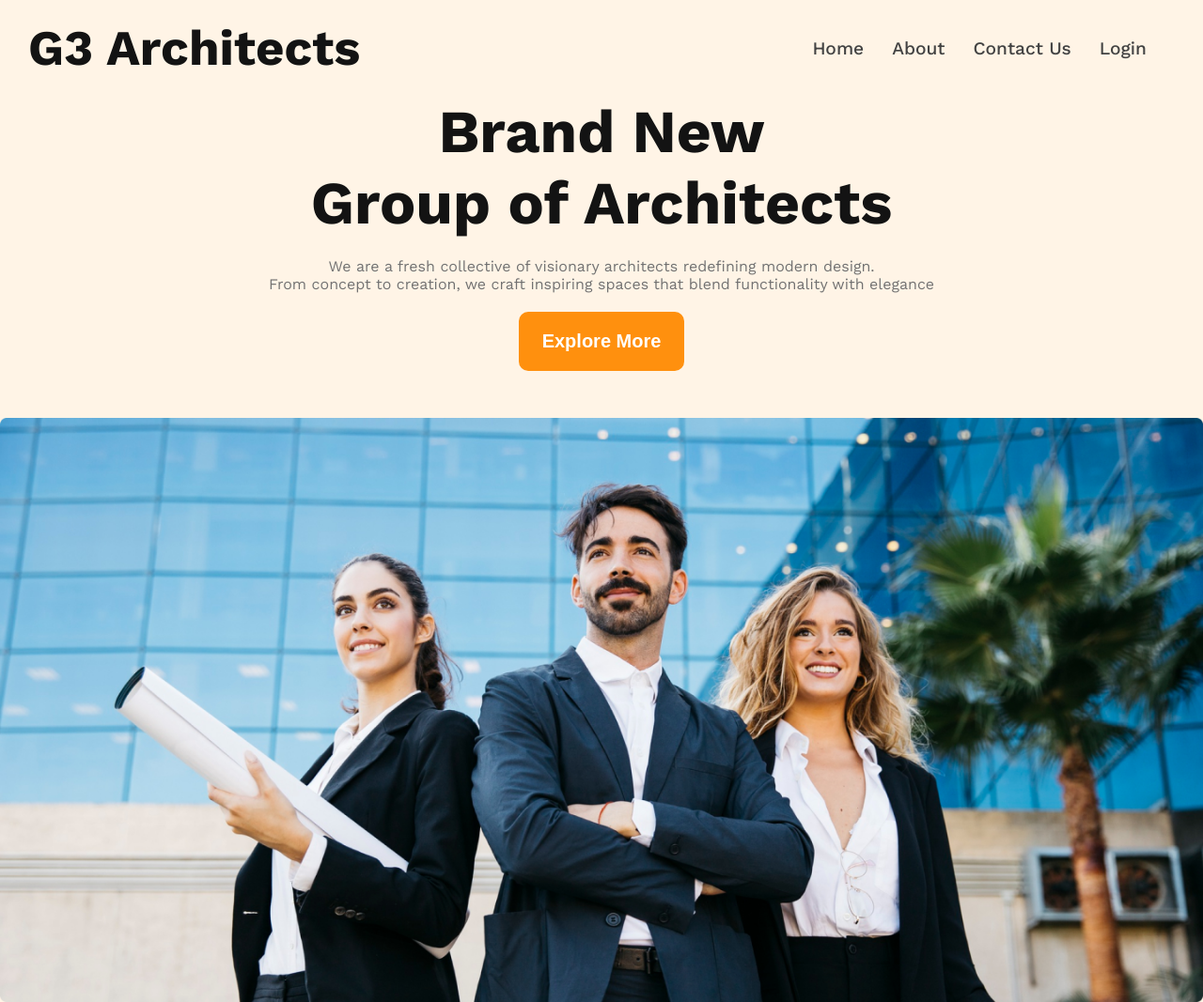
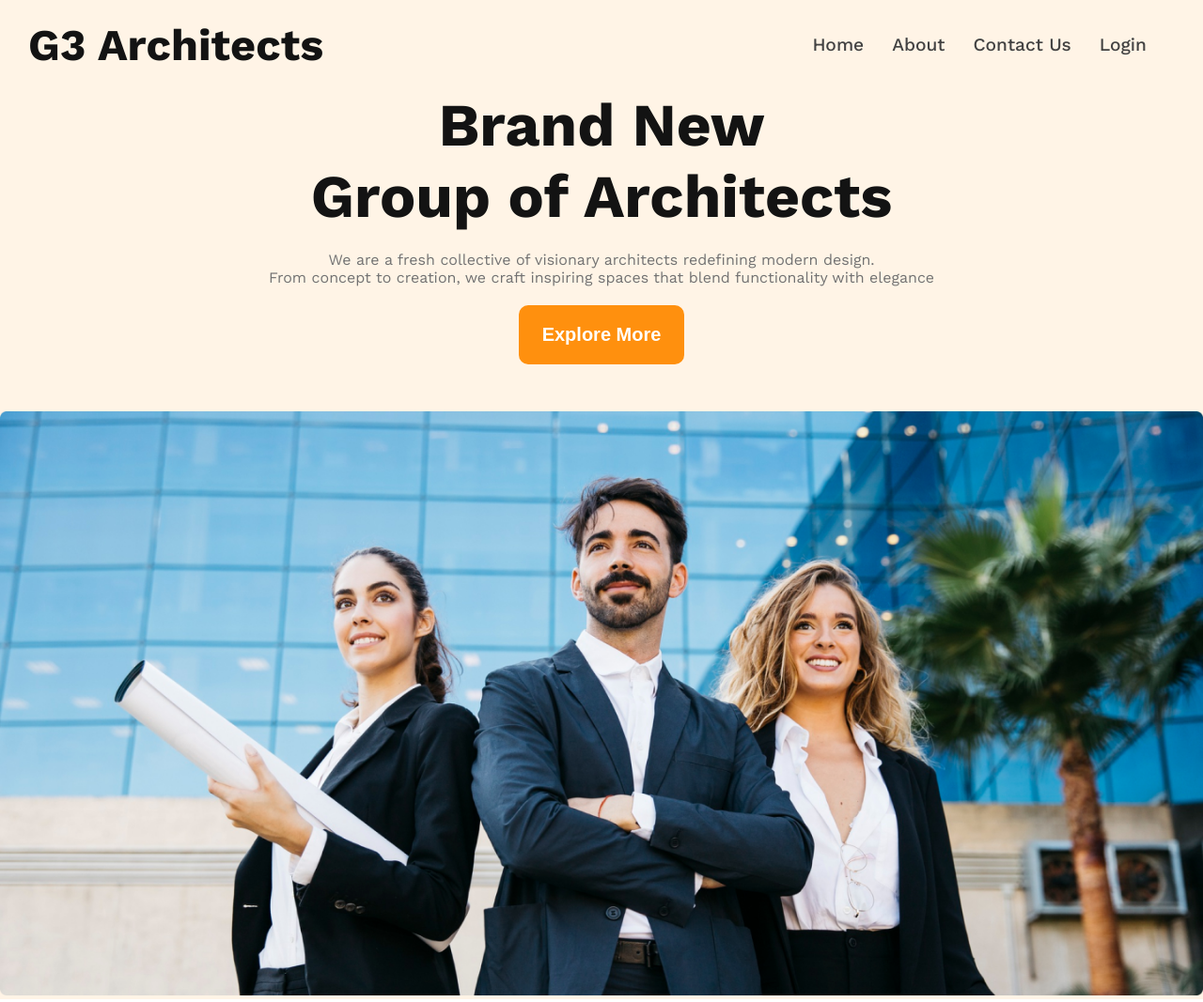
Before and after one commit to maimuna03134/G3-Architect-website, a plain HTML site: page index.html in a window 1280 px wide. Shown: the whole page at 94% size. Drawn offline with nearby package versions, Linux system fonts and the light colour scheme.

Commit message:
navbar and banner section done

```diff
--- a/index.html
+++ b/index.html
@@ -10,6 +10,7 @@
 
 <body class="work-sans-font">
     <header class="hero-section">
+        <div class="hero-container">
             <nav class="nav-bar">
                 <div class="title">
                     <h3>G3 Architects</h3>
@@ -38,6 +39,7 @@
                 </div>
                 <img class="banner-image" src="./images/banner.png" alt="A group photo of three architects">
             </div>
+        </div>
     </header>
 
     <main>
--- a/styles/architect.css
+++ b/styles/architect.css
@@ -15,7 +15,10 @@
 .hero-section {
     background: rgba(255, 144, 14, 0.1);
 }
-
+.hero-container{
+    max-width: 1280px;
+    margin: auto;
+}
 .btn-primary {
     border-radius: 10px;
     background: rgb(255, 144, 14);
@@ -42,7 +45,7 @@
 }
 
 .title {
-    font-size: 45px;
+    font-size: 2.5rem;
     font-weight: 700;
     color: rgb(19, 19, 19);
 }
```
Lines whose indentation alone changed are shown as unchanged.
